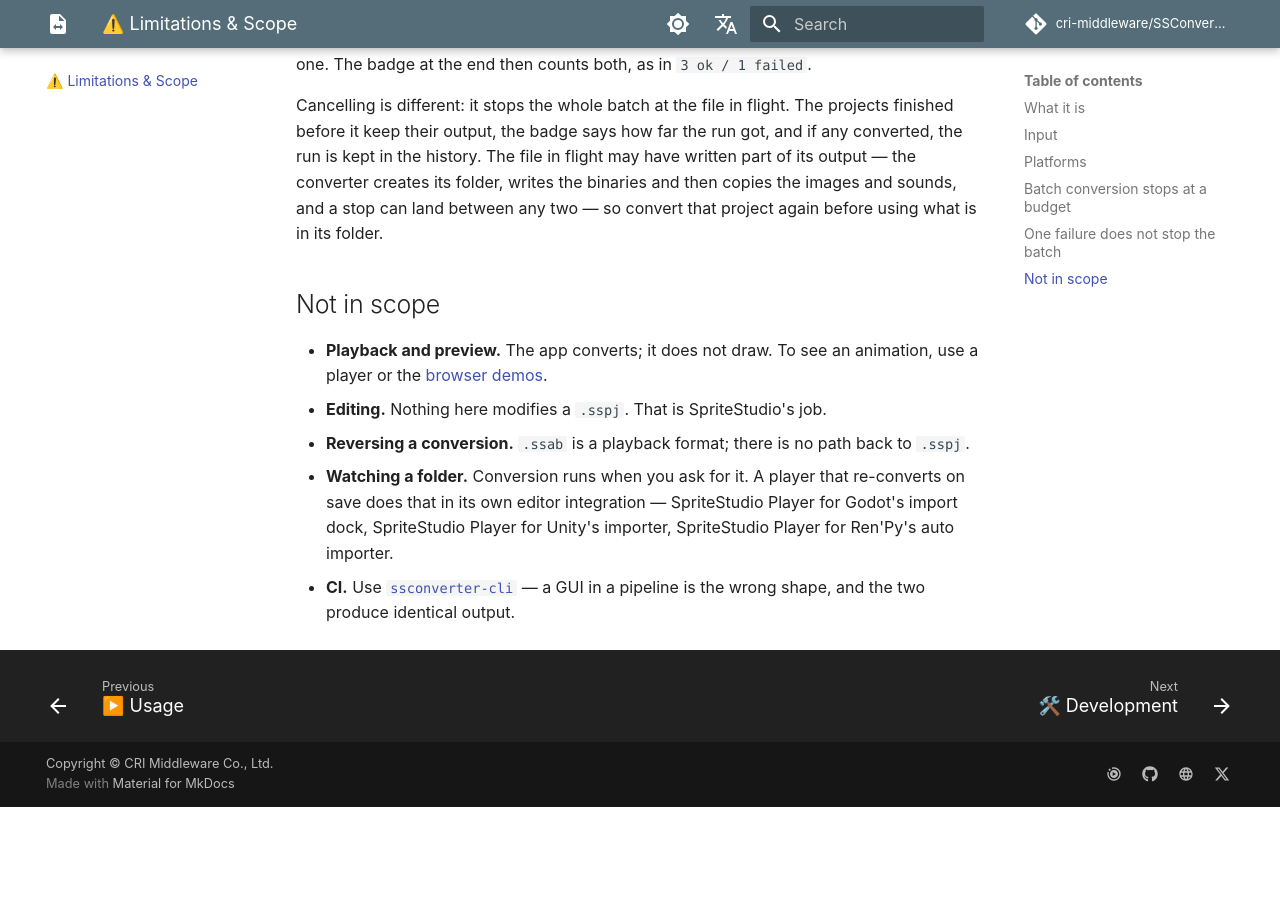
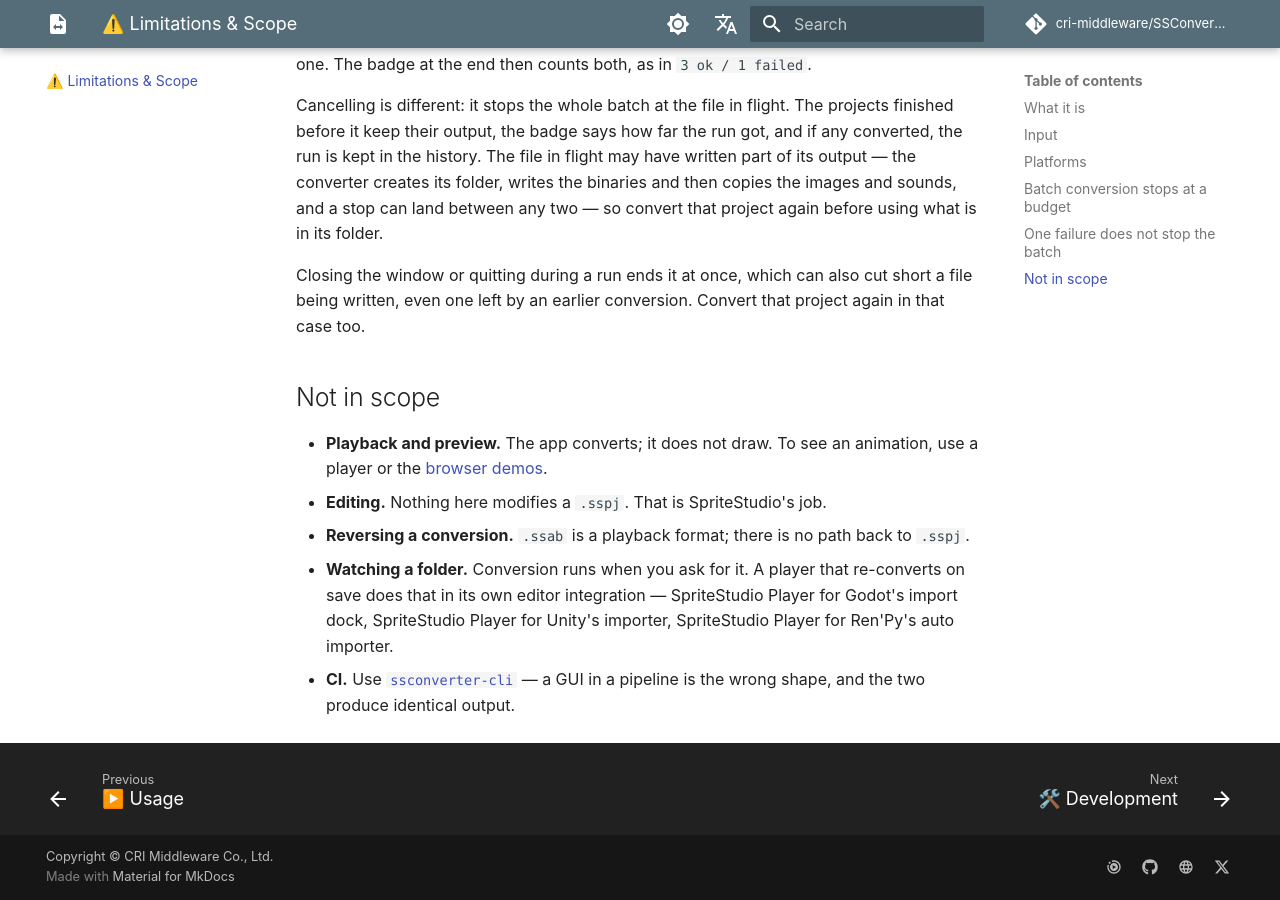
Before and after one commit to cri-middleware/SSConverterGUI, an MkDocs documentation site: the page built from docs/en/limitations.md, in a window 1280 px wide and 900 px high, scrolled down 2119 px. Built offline with MkDocs 1.6.1 and Material for MkDocs 9.7.7, drawn with Linux system fonts in a browser that asks for light colours; comment, search, counter and statistics services are not loaded; before the commit the page ends 2926 px from its top, so only the background shows below that.

Commit message:
docs: say what closing the window during a run leaves behind
The page covered Stop only. Closing the window exits the process without waiting for the file being written, so a good output from an earlier run can be left cut short.

```diff
--- a/docs/en/limitations.md
+++ b/docs/en/limitations.md
@@ -78,6 +78,9 @@ kept in the history. The file in flight may have written part of its output —
 its folder, writes the binaries and then copies the images and sounds, and a stop can land between any two —
 so convert that project again before using what is in its folder.
 
+Closing the window or quitting during a run ends it at once, which can also cut short a file being
+written, even one left by an earlier conversion. Convert that project again in that case too.
+
 ## Not in scope
 
 - **Playback and preview.** The app converts; it does not draw. To see an animation, use a player
```
Also changed, not shown: docs/ja/limitations.md (+2 -0 lines).
